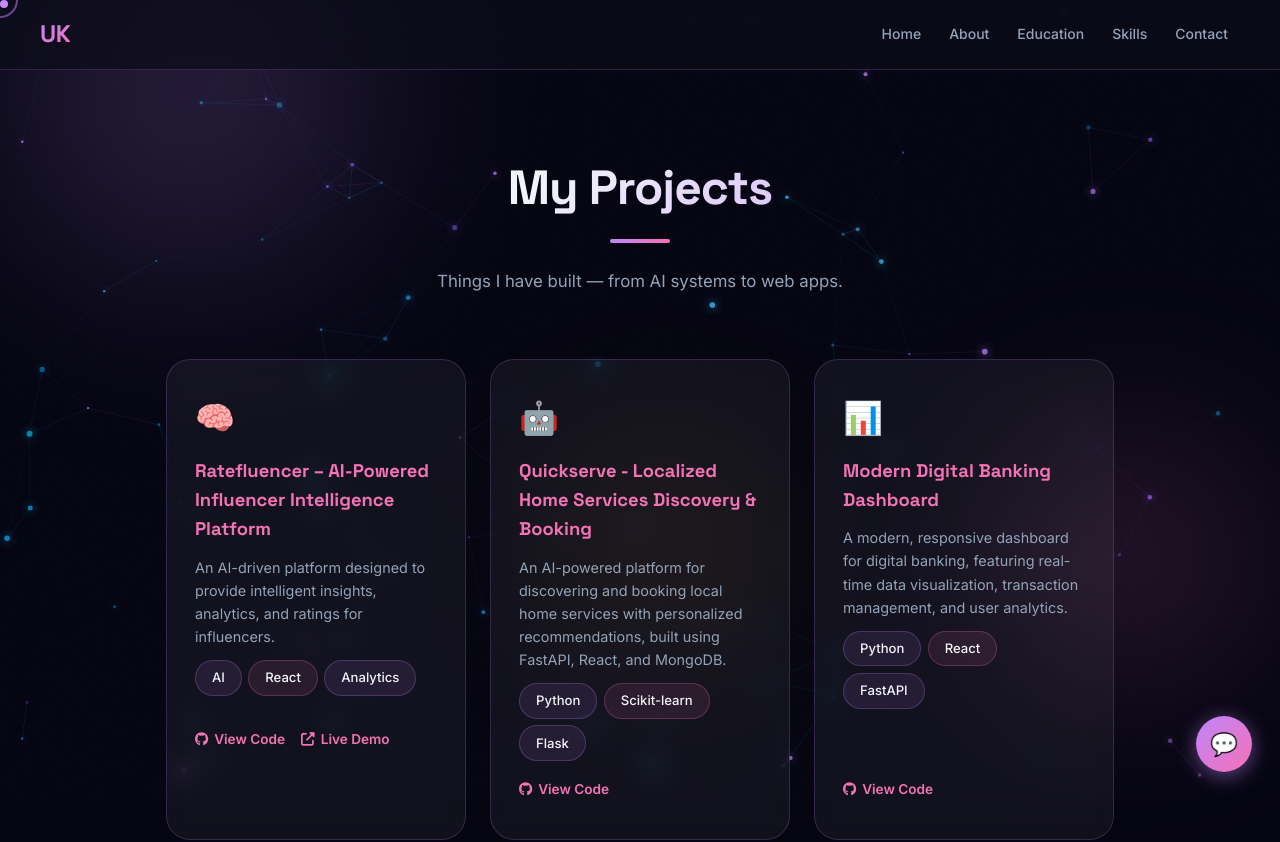
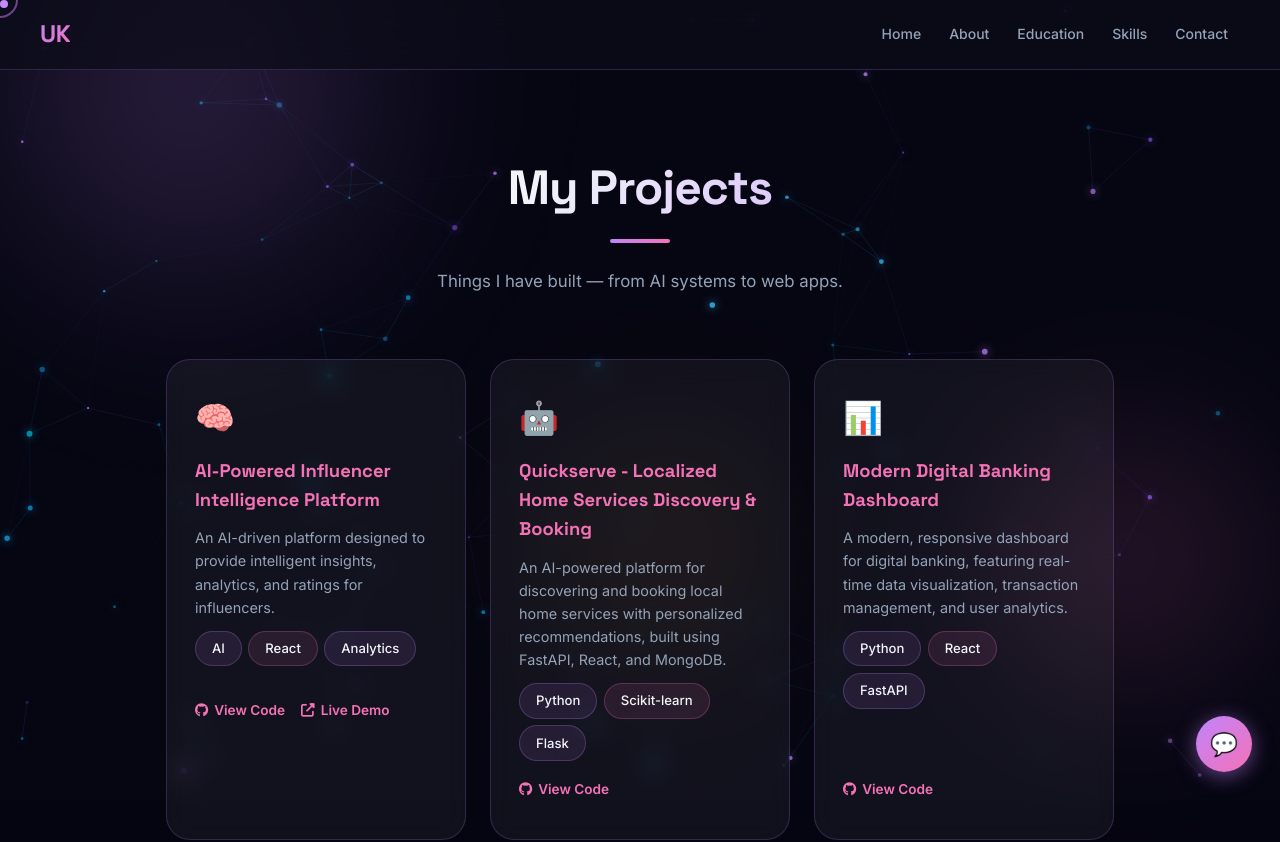
Before and after one commit to Urmila1945/Portfolio, a React (Vite) app in the folder frontend/: page /projects in a window 1280 px wide. Shown: the top 842 px of the page. Built offline with nearby package versions, Linux system fonts and the light colour scheme.

Commit message:
Remove Ratefluencer name from AI platform project

```diff
--- a/frontend/src/pages/Projects.jsx
+++ b/frontend/src/pages/Projects.jsx
@@ -11,7 +11,7 @@ function Projects() {
         <div className="card-container stagger-children">
           <div className="info-card reveal">
             <div className="card-icon">🧠</div>
-            <h3>Ratefluencer – AI-Powered Influencer Intelligence Platform</h3>
+            <h3>AI-Powered Influencer Intelligence Platform</h3>
             <p>An AI-driven platform designed to provide intelligent insights, analytics, and ratings for influencers.</p>
             <div className="card-tags">
               <span className="skill-tag">AI</span>
```
